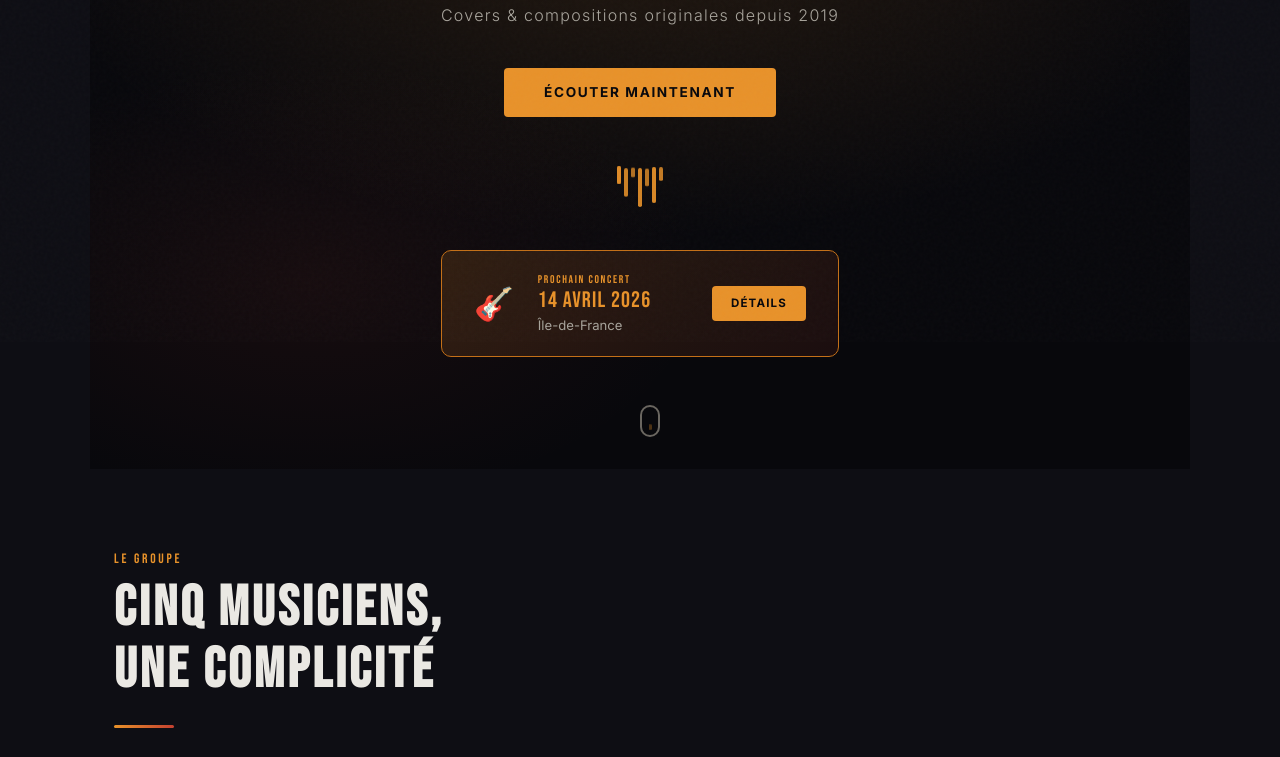
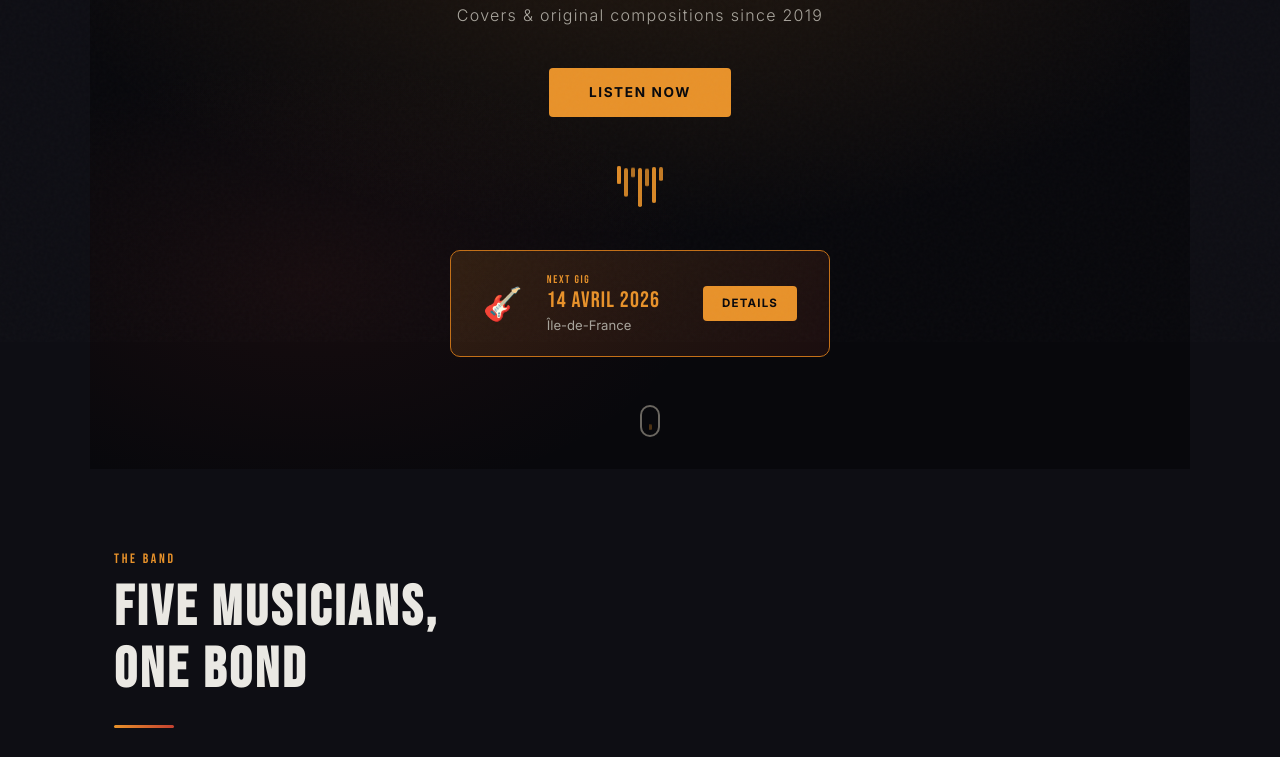
Before and after one commit to nuvol8/theband, a plain HTML site: page index.html in a window 1280 px wide. Shown: the part 458-1215 px from the top of the page. Drawn offline with Linux system fonts and the light colour scheme.

Commit message:
Auto-detect browser language for website localization
Uses navigator.languages to match the visitor's preferred language
against supported languages (fr, en, it, es, ja, zh), falling back
to French. Manual language selection via the switcher is still
persisted in localStorage and takes priority on return visits.

Co-Authored-By: Claude Opus 4.6 <noreply@anthropic.com>

```diff
--- a/index.html
+++ b/index.html
@@ -1224,7 +1224,16 @@ const T = {
 };
 
 /* ===== Language switcher ===== */
-let currentLang = localStorage.getItem('connivance_lang') || 'fr';
+const supportedLangs = ['fr','en','it','es','ja','zh'];
+function detectBrowserLang() {
+  const langs = navigator.languages || [navigator.language || 'fr'];
+  for (const raw of langs) {
+    const code = raw.split('-')[0].toLowerCase();
+    if (supportedLangs.includes(code)) return code;
+  }
+  return 'fr';
+}
+let currentLang = localStorage.getItem('connivance_lang') || detectBrowserLang();
 
 function setLang(lang) {
   currentLang = lang;
```
